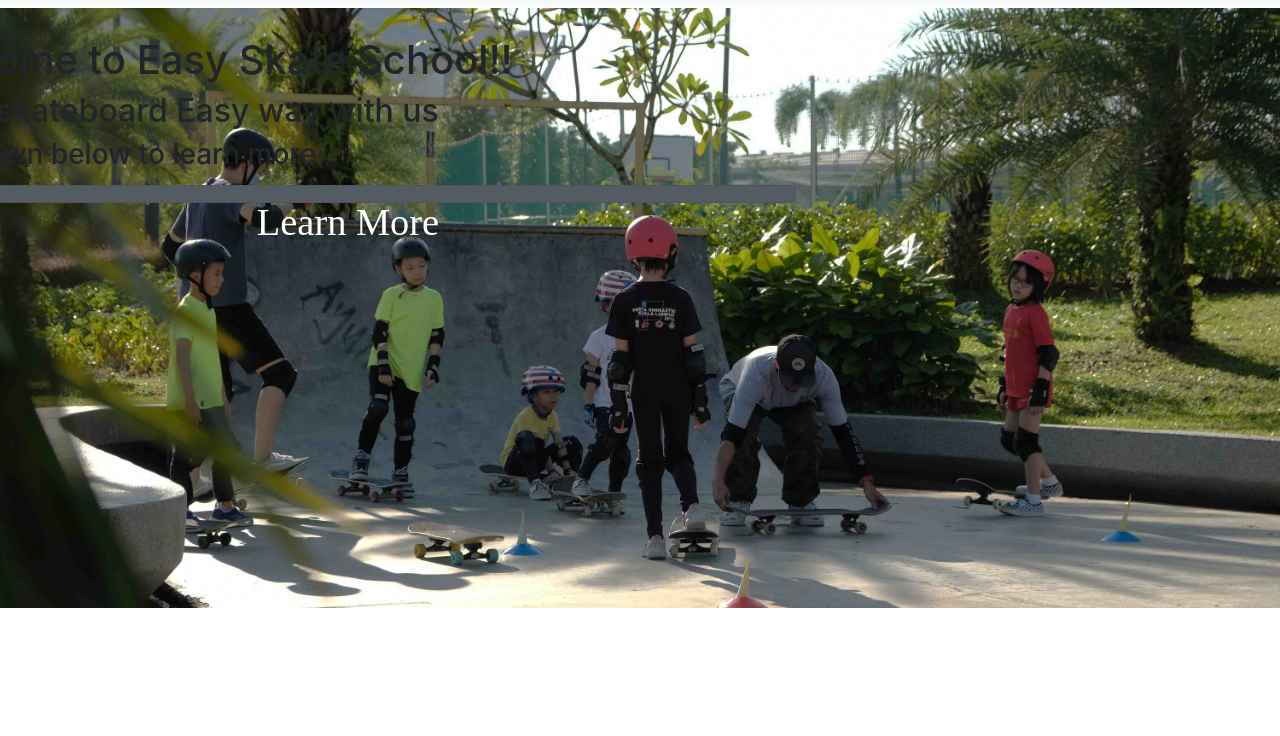
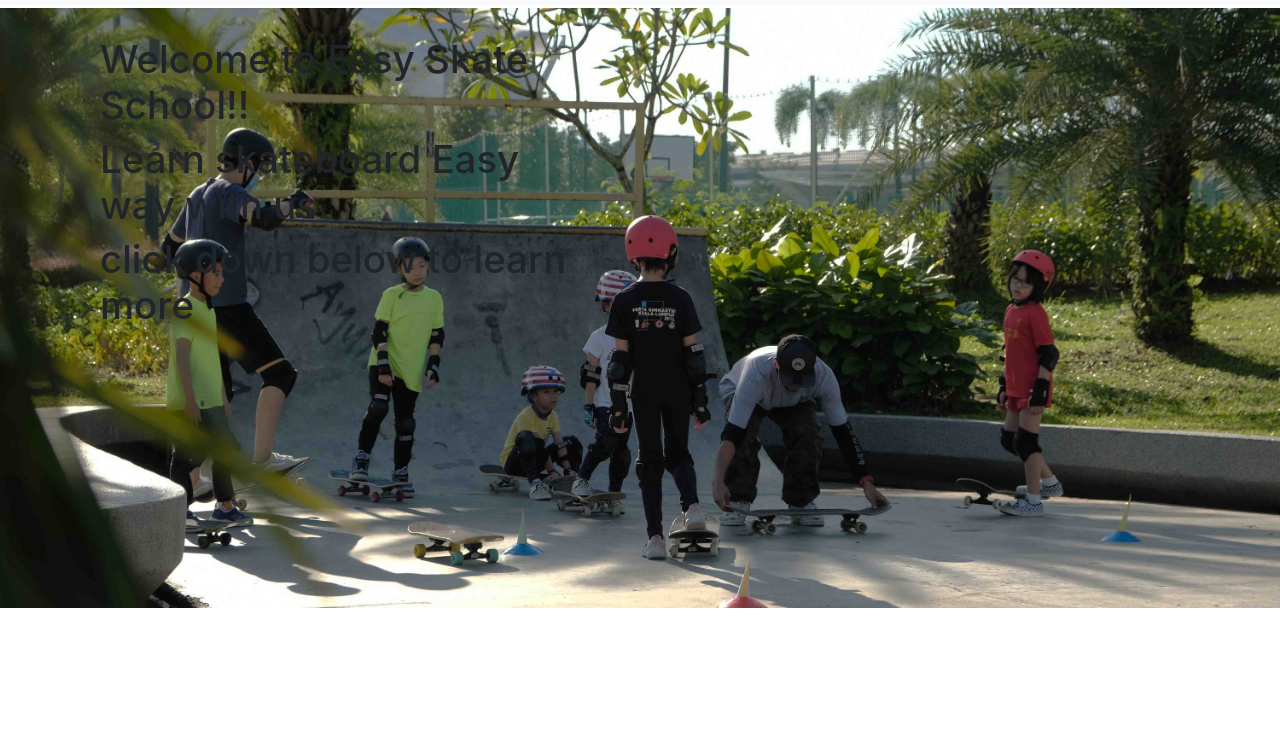
Before and after one commit to easyskateschool/easyskateschool.github.io, a plain HTML site: page index.html in a window 1280 px wide. Shown: the part 64-800 px from the top of the page. Drawn offline with nearby package versions, Linux system fonts and the light colour scheme.

Commit message:
picheader

```diff
--- a/index.html
+++ b/index.html
@@ -76,13 +76,16 @@ footer{
       width: 100%;
       top: 72px;
   }
-  .headertext{
-      position: absolute;
-      width: 100%;
-      top: 100px;
-      right: 100px;
-      bottom: 1000px;
-  }
+
+  .top-left {
+  position: absolute;
+  width: 500px;
+  height: 200px;
+  top: 100px;
+  left: 100px;
+
+}
+
     </style>
 </head>
 <body>
@@ -115,15 +118,12 @@ footer{
   <!--first paragraph-->
 
   <div>
-    <div>
+    <div >
      <img src="img/first header.jpg" alt="_blank" class="headerpic">
-    </div>
-    <div class="headertext">
-     <h1>Welcome to Easy Skate School!!</h1>
-     <h2>Learn skateboard Easy way with us</h2>
-     <h3>click down below to learn more</h3>
-    <a href="course.html" class="btn btn-secondary btn-lg active centered3" role="button" aria-pressed="true" style="font-size: 3vw; font-family: Headercostumfont;">Learn More</a>
-    </div>
+    <div class="top-left">
+        <h1 style="font-size: 3vw;">Welcome to Easy Skate School!!</h1>
+        <h2 style="font-size: 3vw;">Learn skateboard Easy way with us</h2>
+        <h3 style="font-size: 3vw;">click down below to learn more</h3>
   </div>
    <br>
    <!--Second-->
@@ -200,6 +200,6 @@ footer{
         integrity="sha384-ho+j7jyWK8fNQe+A12Hb8AhRq26LrZ/JpcUGGOn+Y7RsweNrtN/tE3MoK7ZeZDyx"
         crossorigin="anonymous"></script>
 
-        <script src="scripts/haversine.js"></script>
+
 </body>
 </html>
```
